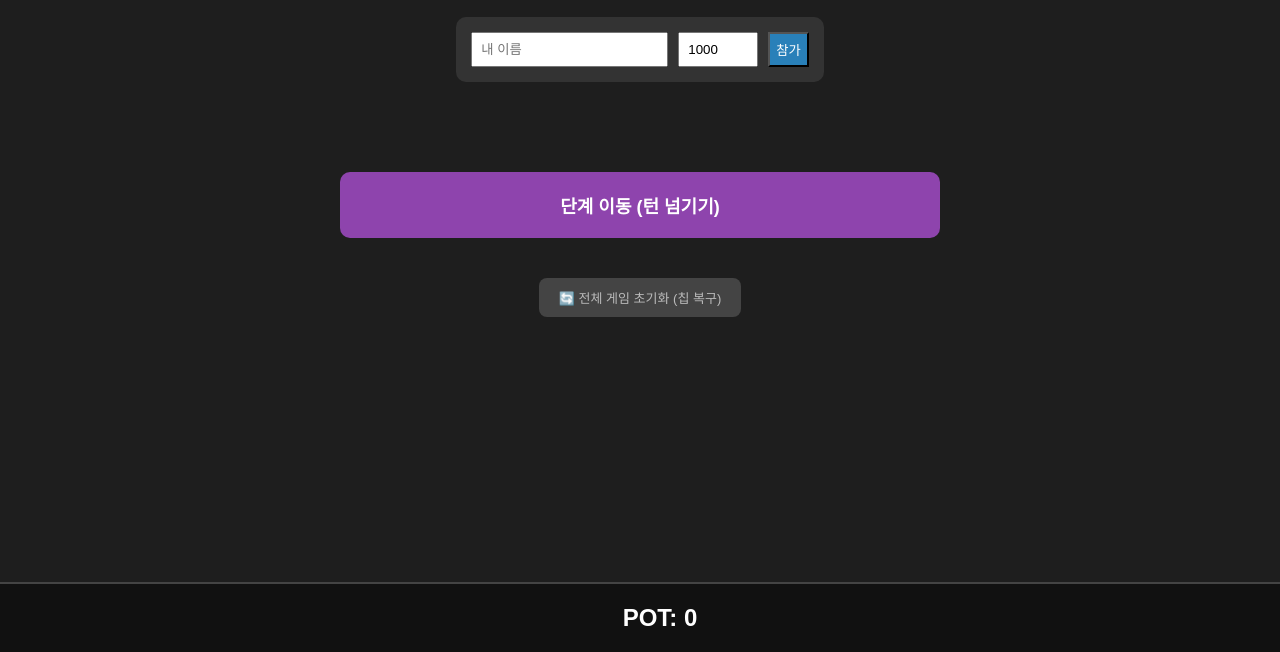
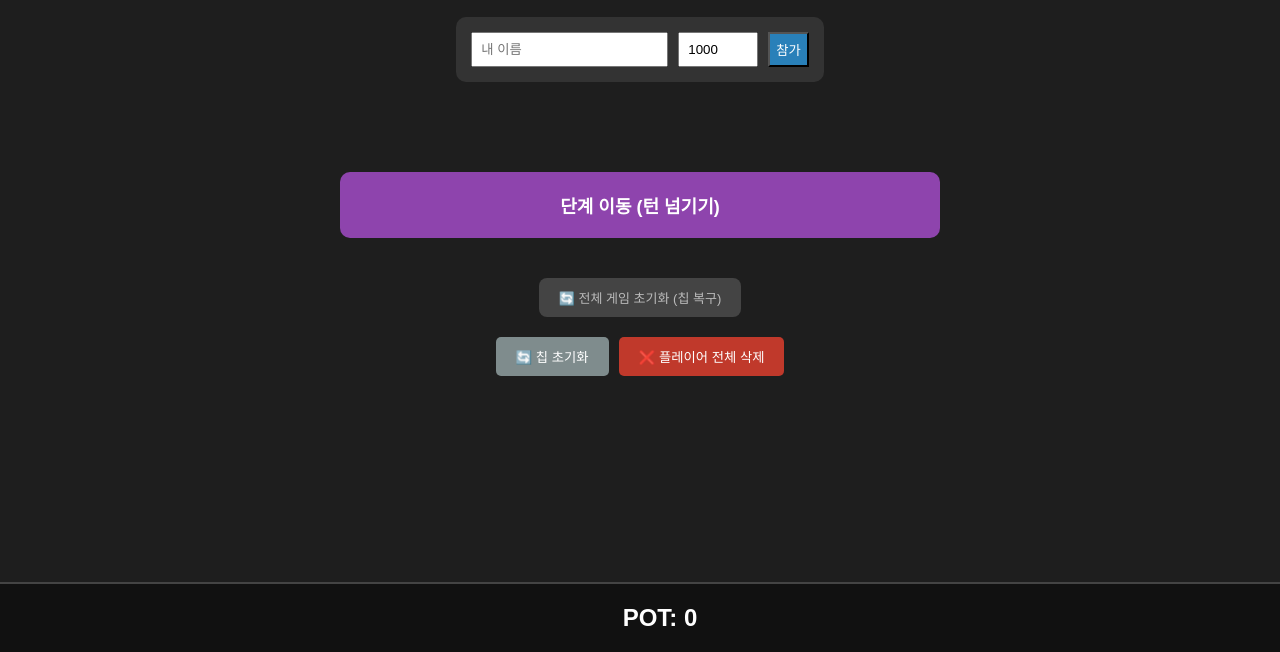
Before and after one commit to Saynotrue/poker, a website: page index.html in a window 1280 px wide. Shown: the part 148-800 px from the top of the page. Drawn offline with nearby package versions, Linux system fonts and the light colour scheme; no server answers.

Commit message:
Update index.html

```diff
--- a/index.html
+++ b/index.html
@@ -306,6 +306,18 @@
         </button>
     </div>
 
+    <div style="margin-bottom: 80px; display: flex; justify-content: center; gap: 10px;">
+        <button onclick="reqResetGame()"
+            style="background: #7f8c8d; color: white; padding: 10px 20px; border: none; border-radius: 5px; cursor: pointer;">
+            🔄 칩 초기화
+        </button>
+
+        <button onclick="reqDeleteAllPlayers()"
+            style="background: #c0392b; color: white; padding: 10px 20px; border: none; border-radius: 5px; cursor: pointer;">
+            ❌ 플레이어 전체 삭제
+        </button>
+    </div>
+
     <div id="pot">POT: <span id="potAmount">0</span></div>
 
     <div class="modal" id="modal">
@@ -519,6 +531,13 @@
             }
         });
 
+        // [추가] 플레이어 전체 삭제 요청 함수
+        function reqDeleteAllPlayers() {
+            if (confirm("정말로 모든 플레이어를 삭제하시겠습니까?\n이 작업은 되돌릴 수 없으며 모든 참가자가 목록에서 사라집니다.")) {
+                socket.emit('deleteAllPlayers');
+            }
+        }
+
     </script>
 </body>
 
```
